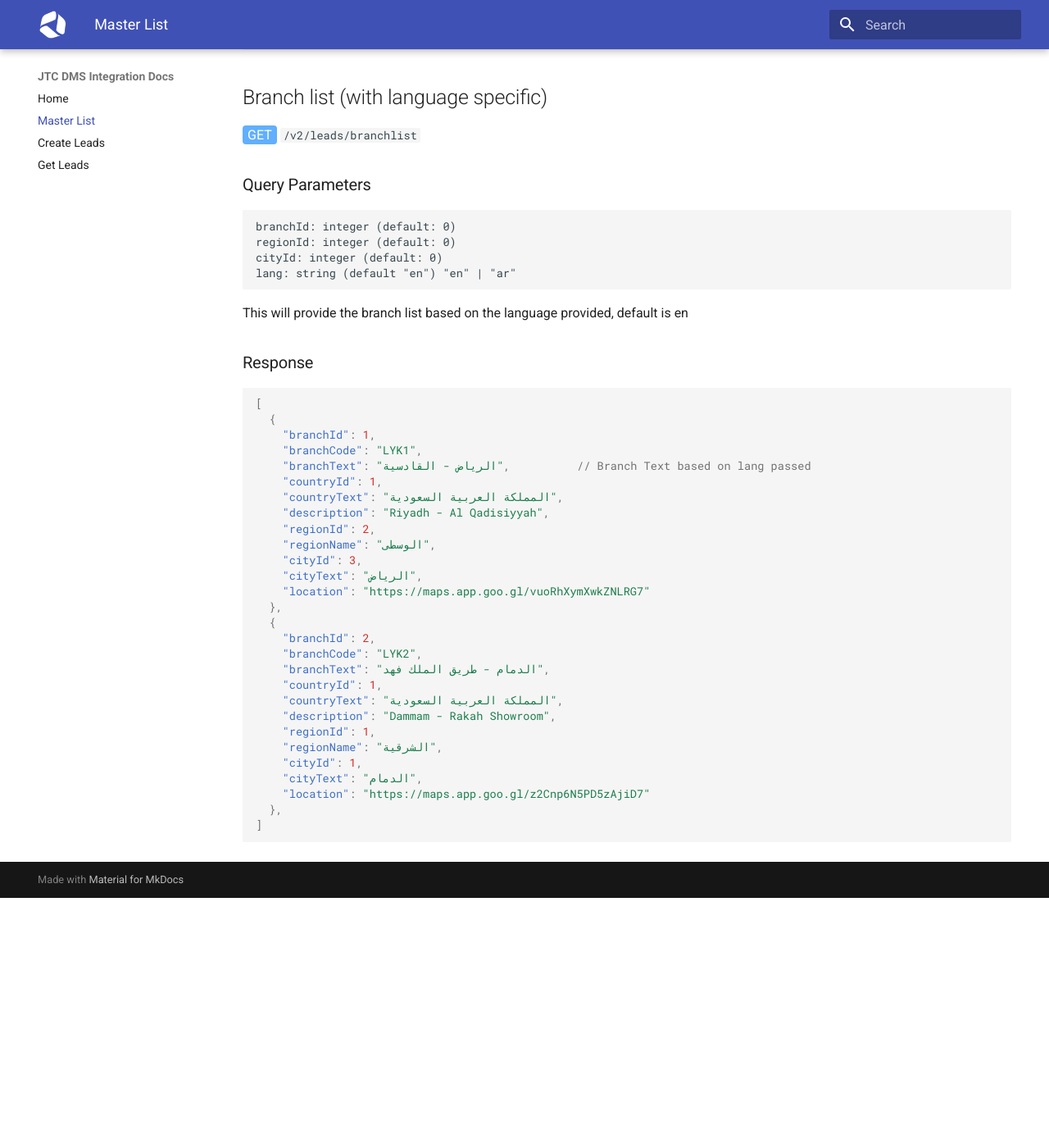
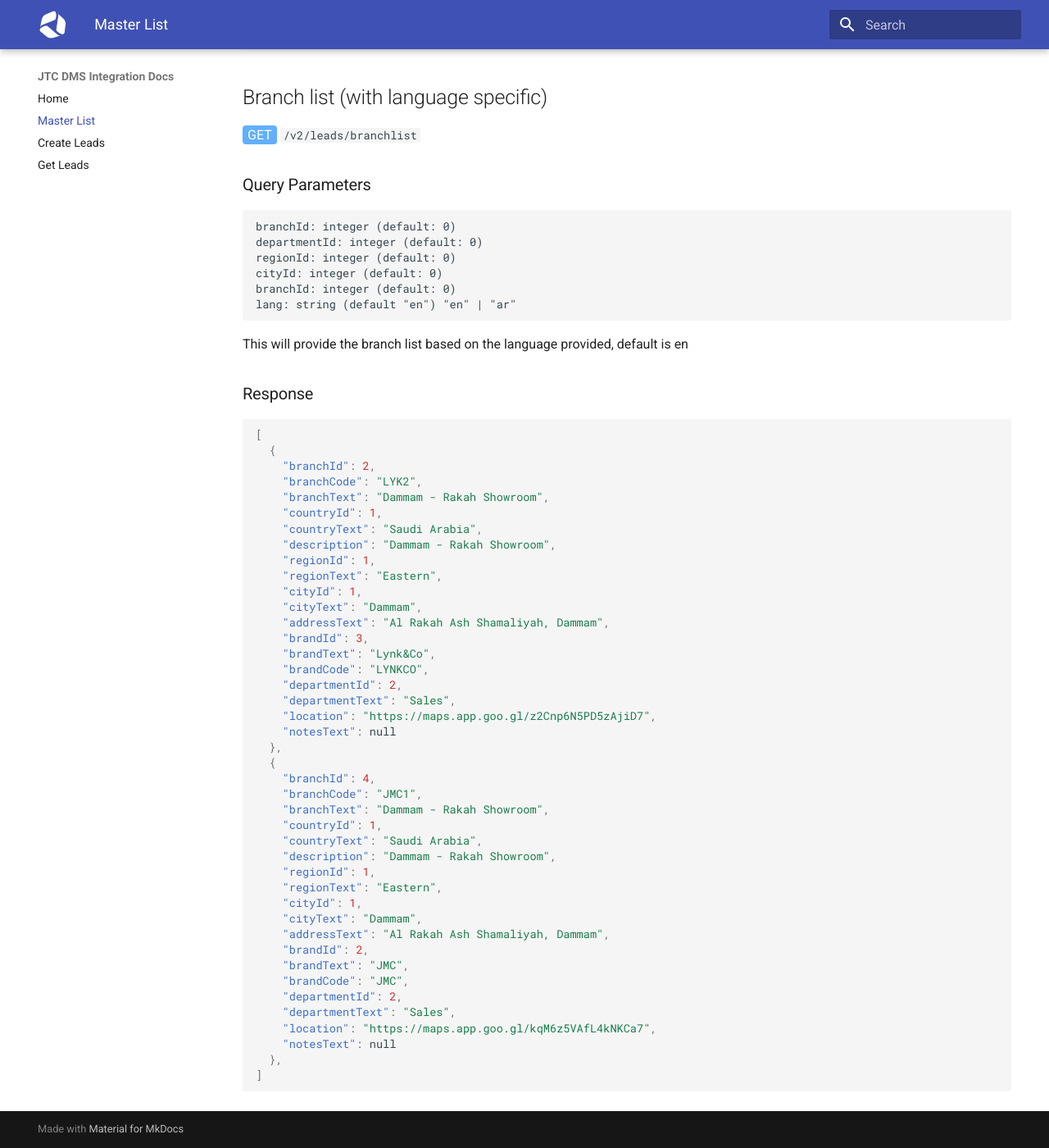
Before and after one commit to aljabr-trading/dms-external-docs, an MkDocs documentation site: the page built from docs/lookups.md, in a window 1280 px wide and 1400 px high, scrolled down 5279 px. Shown: the whole window at 82% size. Built offline with MkDocs 1.6.1 and Material for MkDocs 9.7.7, drawn with Linux system fonts in a browser that asks for light colours; before the commit the page ends 6374 px from its top, so only the background shows below that.

Commit message:
doc: updated branchlist document

````diff
--- a/docs/lookups.md
+++ b/docs/lookups.md
@@ -272,8 +272,10 @@ This will provide the master list based on the language provided, default is en
 
 ```
 branchId: integer (default: 0)
+departmentId: integer (default: 0)
 regionId: integer (default: 0)
 cityId: integer (default: 0)
+branchId: integer (default: 0)
 lang: string (default "en") "en" | "ar"
 ```
 
@@ -284,30 +286,44 @@ This will provide the branch list based on the language provided, default is en
 ```json
 [
   {
-    "branchId": 1,
-    "branchCode": "LYK1",
-    "branchText": "الرياض - القادسية",          // Branch Text based on lang passed
+    "branchId": 2,
+    "branchCode": "LYK2",
+    "branchText": "Dammam - Rakah Showroom",
     "countryId": 1,
-    "countryText": "المملكة العربية السعودية",
-    "description": "Riyadh - Al Qadisiyyah",
-    "regionId": 2,
-    "regionName": "الوسطى",
-    "cityId": 3,
-    "cityText": "الرياض",
-    "location": "https://maps.app.goo.gl/vuoRhXymXwkZNLRG7"
+    "countryText": "Saudi Arabia",
+    "description": "Dammam - Rakah Showroom",
+    "regionId": 1,
+    "regionText": "Eastern",
+    "cityId": 1,
+    "cityText": "Dammam",
+    "addressText": "Al Rakah Ash Shamaliyah, Dammam",
+    "brandId": 3,
+    "brandText": "Lynk&Co",
+    "brandCode": "LYNKCO",
+    "departmentId": 2,
+    "departmentText": "Sales",
+    "location": "https://maps.app.goo.gl/z2Cnp6N5PD5zAjiD7",
+    "notesText": null
   },
   {
-    "branchId": 2,
-    "branchCode": "LYK2",
-    "branchText": "الدمام - طريق الملك فهد",
+    "branchId": 4,
+    "branchCode": "JMC1",
+    "branchText": "Dammam - Rakah Showroom",
     "countryId": 1,
-    "countryText": "المملكة العربية السعودية",
+    "countryText": "Saudi Arabia",
     "description": "Dammam - Rakah Showroom",
     "regionId": 1,
-    "regionName": "الشرقية",
+    "regionText": "Eastern",
     "cityId": 1,
-    "cityText": "الدمام",
-    "location": "https://maps.app.goo.gl/z2Cnp6N5PD5zAjiD7"
+    "cityText": "Dammam",
+    "addressText": "Al Rakah Ash Shamaliyah, Dammam",
+    "brandId": 2,
+    "brandText": "JMC",
+    "brandCode": "JMC",
+    "departmentId": 2,
+    "departmentText": "Sales",
+    "location": "https://maps.app.goo.gl/kqM6z5VAfL4kNKCa7",
+    "notesText": null
   },
 ]
 ```
````
Also changed, not shown: site/lookups/index.html, site/search/search_index.json, 1 other file.
